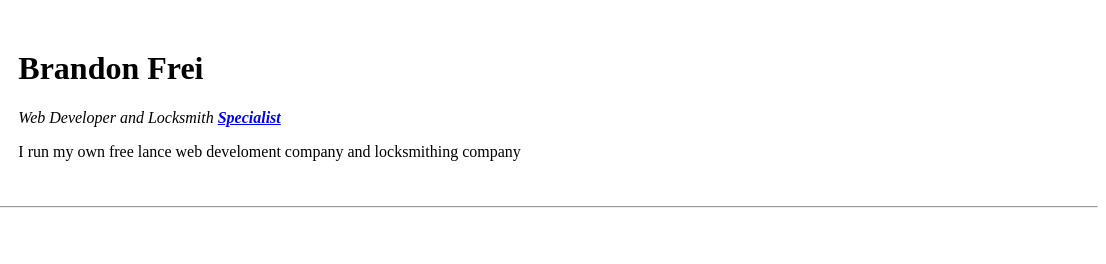
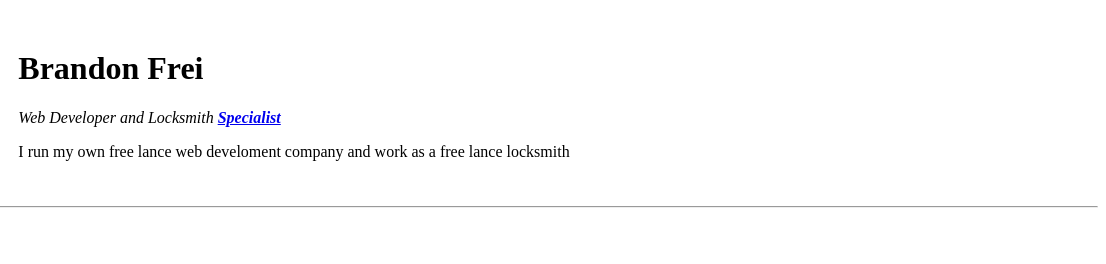
Before and after one commit to bdfrei85/cv, a plain HTML site: page index.html in a window 1280 px wide. Shown: the top 264 px of the page, 174-1280 px from the left. Drawn offline with Linux system fonts and the light colour scheme.

Commit message:
Update index.html

```diff
--- a/index.html
+++ b/index.html
@@ -12,7 +12,7 @@
       <td><img src="Brandon.png" alt="Brandon profile pic"></td>
       <td>  <h1>Brandon Frei</h1>
       <p><em>Web Developer and Locksmith <strong><a href="https://centerville-lock.com/">Specialist</a></strong></em></p>
-      <p>I run my own free lance web develoment company and locksmithing company</p></td>
+      <p>I run my own free lance web develoment company and work as a free lance locksmith</p></td>
     </tr>
   </table>
 
```
